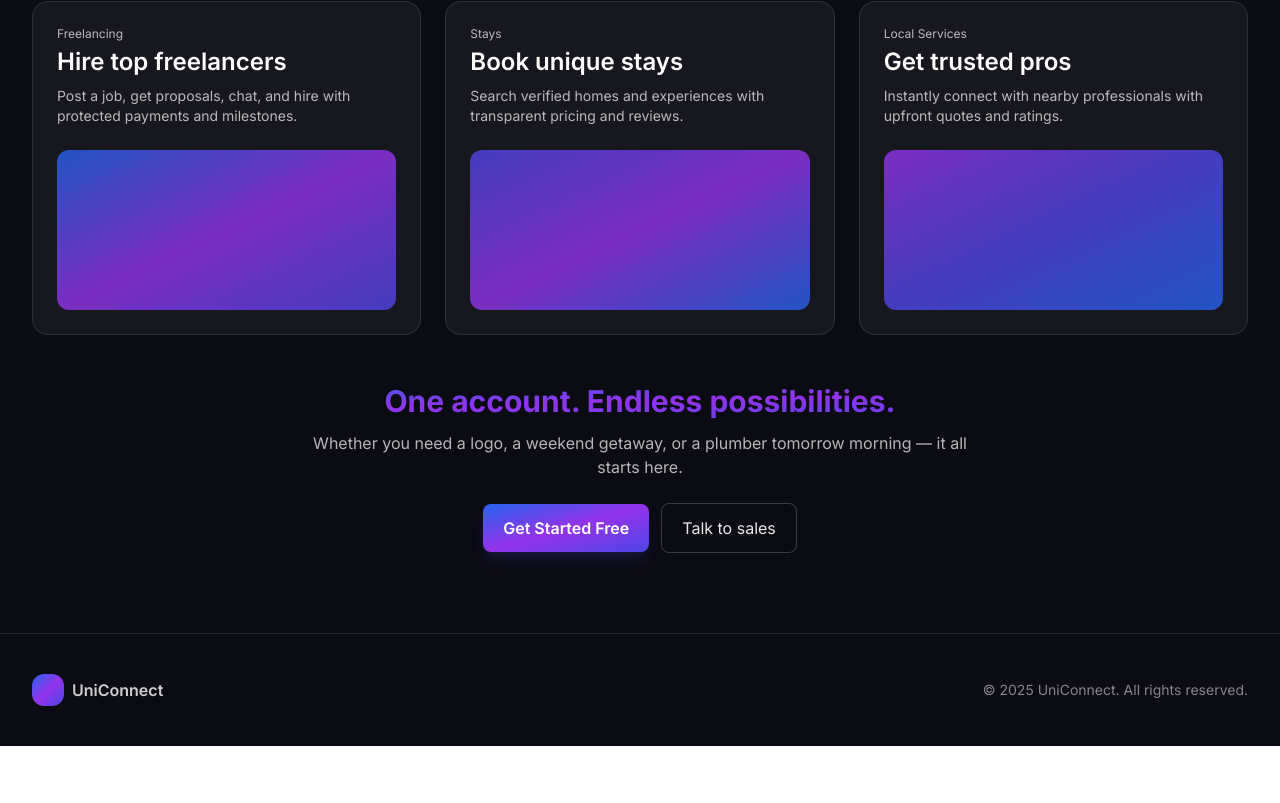
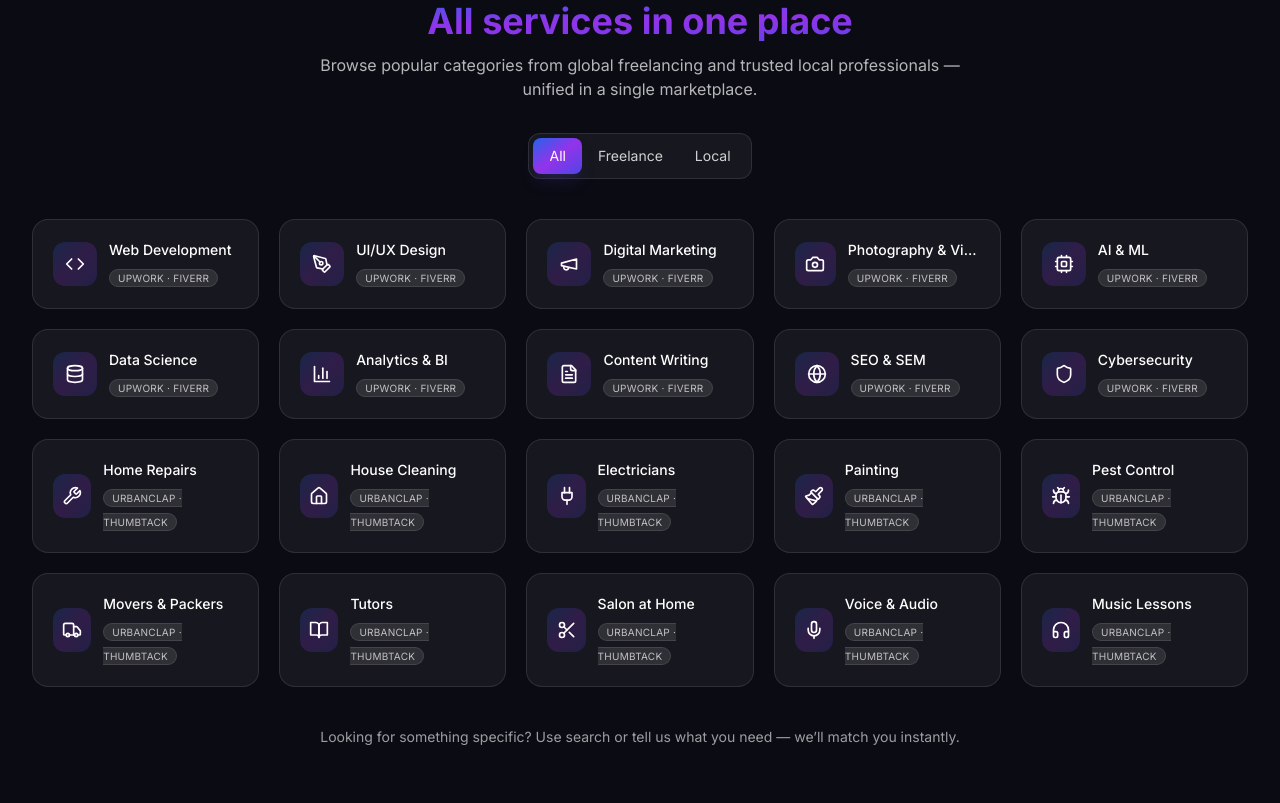
Before and after one commit to sarigama-github/frontend-repo_i8o80f81_jbs474, a React (Vite) app: page / in a window 1280 px wide. Shown: the part 1477-2280 px from the top of the page. Before the commit the page ends 2223 px from the top, so only its background shows below. Built offline with nearby package versions, Linux system fonts and the light colour scheme; a web font is replaced by a local one.

Commit message:
Update project prj_i8o80f81 - 2025-11-17T13:32:19.158Z

```diff
--- a/src/App.jsx
+++ b/src/App.jsx
@@ -3,6 +3,7 @@ import Navbar from './components/Navbar'
 import Hero from './components/Hero'
 import Features from './components/Features'
 import Showcase from './components/Showcase'
+import Services from './components/Services'
 import Footer from './components/Footer'
 
 function App() {
@@ -11,6 +12,7 @@ function App() {
       <Navbar />
       <Hero />
       <Features />
+      <Services />
       <Showcase />
       <Footer />
     </div>
--- /dev/null
+++ b/src/components/Services.jsx
@@ -0,0 +1,121 @@
+import React, { useMemo, useState } from 'react'
+import { Code, PenTool, Megaphone, Camera, Cpu, Database, BarChart3, FileText, Globe, Shield, Wrench, Home, Plug, Paintbrush, Bug, Truck, BookOpen, Scissors, Mic, Headphones } from 'lucide-react'
+
+const freelance = [
+  { name: 'Web Development', icon: Code },
+  { name: 'UI/UX Design', icon: PenTool },
+  { name: 'Digital Marketing', icon: Megaphone },
+  { name: 'Photography & Video', icon: Camera },
+  { name: 'AI & ML', icon: Cpu },
+  { name: 'Data Science', icon: Database },
+  { name: 'Analytics & BI', icon: BarChart3 },
+  { name: 'Content Writing', icon: FileText },
+  { name: 'SEO & SEM', icon: Globe },
+  { name: 'Cybersecurity', icon: Shield },
+]
+
+const local = [
+  { name: 'Home Repairs', icon: Wrench },
+  { name: 'House Cleaning', icon: Home },
+  { name: 'Electricians', icon: Plug },
+  { name: 'Painting', icon: Paintbrush },
+  { name: 'Pest Control', icon: Bug },
+  { name: 'Movers & Packers', icon: Truck },
+  { name: 'Tutors', icon: BookOpen },
+  { name: 'Salon at Home', icon: Scissors },
+  { name: 'Voice & Audio', icon: Mic },
+  { name: 'Music Lessons', icon: Headphones },
+]
+
+function Pill({ label }) {
+  return (
+    <span className="text-[10px] uppercase tracking-wide px-2 py-0.5 rounded-full bg-white/10 text-white/70 border border-white/10">
+      {label}
+    </span>
+  )
+}
+
+function Card({ item, badge }) {
+  const Icon = item.icon
+  return (
+    <div className="group relative rounded-2xl p-4 sm:p-5 bg-white/5 border border-white/10 hover:border-white/20 transition overflow-hidden">
+      <div className="absolute -inset-0.5 bg-gradient-to-br from-blue-600 via-purple-600 to-indigo-600 opacity-0 group-hover:opacity-15 blur-2xl transition pointer-events-none" />
+      <div className="flex items-center gap-3">
+        <div className="h-11 w-11 rounded-xl flex items-center justify-center bg-gradient-to-br from-blue-600/20 via-purple-600/20 to-indigo-600/20 text-white">
+          <Icon className="h-5 w-5" />
+        </div>
+        <div className="min-w-0">
+          <p className="text-sm font-medium text-white truncate">{item.name}</p>
+          <div className="mt-1"><Pill label={badge} /></div>
+        </div>
+      </div>
+    </div>
+  )
+}
+
+export default function Services() {
+  const [filter, setFilter] = useState('All')
+
+  const items = useMemo(() => {
+    if (filter === 'Freelance') return freelance.map(i => ({ ...i, badge: 'Upwork · Fiverr' }))
+    if (filter === 'Local') return local.map(i => ({ ...i, badge: 'UrbanClap · Thumbtack' }))
+    return [
+      ...freelance.map(i => ({ ...i, badge: 'Upwork · Fiverr' })),
+      ...local.map(i => ({ ...i, badge: 'UrbanClap · Thumbtack' })),
+    ]
+  }, [filter])
+
+  const tabs = ['All', 'Freelance', 'Local']
+
+  return (
+    <section className="relative bg-[#0b0b14] py-20">
+      <div className="absolute inset-0 pointer-events-none">
+        <div className="mx-auto max-w-6xl h-px bg-gradient-to-r from-transparent via-white/20 to-transparent" />
+      </div>
+      <div className="max-w-7xl mx-auto px-4 sm:px-6 lg:px-8">
+        <div className="text-center">
+          <h2 className="text-3xl sm:text-4xl font-bold bg-gradient-to-br from-blue-600 via-purple-600 to-indigo-600 bg-clip-text text-transparent">
+            All services in one place
+          </h2>
+          <p className="mt-3 text-white/70 max-w-2xl mx-auto">
+            Browse popular categories from global freelancing and trusted local professionals — unified in a single marketplace.
+          </p>
+        </div>
+
+        {/* Tabs */}
+        <div className="mt-8 flex items-center justify-center">
+          <div className="inline-flex rounded-xl border border-white/10 bg-white/5 p-1">
+            {tabs.map(t => {
+              const active = t === filter
+              return (
+                <button
+                  key={t}
+                  onClick={() => setFilter(t)}
+                  className={`px-3 sm:px-4 py-2 text-sm rounded-lg transition ${
+                    active
+                      ? 'bg-gradient-to-br from-blue-600 via-purple-600 to-indigo-600 text-white shadow-lg shadow-indigo-900/30'
+                      : 'text-white/80 hover:text-white hover:bg-white/10'
+                  }`}
+                >
+                  {t}
+                </button>
+              )
+            })}
+          </div>
+        </div>
+
+        {/* Grid */}
+        <div className="mt-10 grid gap-4 sm:gap-5 grid-cols-2 sm:grid-cols-3 lg:grid-cols-5">
+          {items.map((item, idx) => (
+            <Card key={idx} item={item} badge={item.badge} />
+          ))}
+        </div>
+
+        {/* Note */}
+        <div className="mt-10 text-center text-white/60 text-sm">
+          Looking for something specific? Use search or tell us what you need — we’ll match you instantly.
+        </div>
+      </div>
+    </section>
+  )
+}
```
Also changed, not shown: 1 other file (tests, documents, lock files or other folders).
